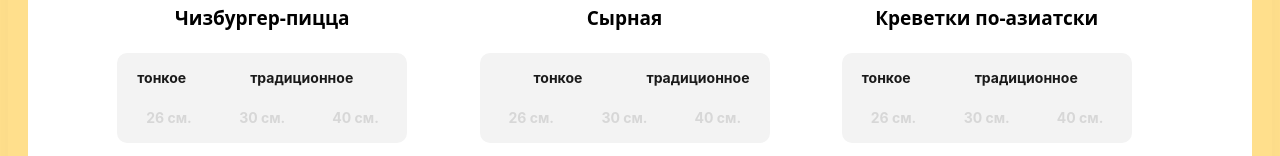
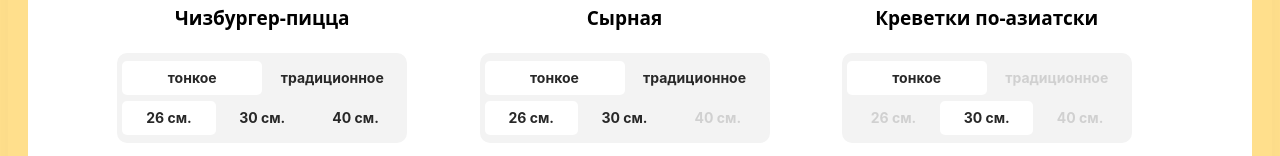
Before and after one commit to AndreyDmitriew/ReactPizza, a React (Vite) app: page / in a window 1280 px wide. Shown: the part 761-917 px from the top of the page. Built offline with nearby package versions, Linux system fonts and the light colour scheme; data requests are answered from the project's data file.

Commit message:
feature: sync between pc

```diff
--- a/db.json
+++ b/db.json
@@ -5,17 +5,17 @@
       "image": "https://imageup.ru/img220/4271686/image-2.jpg",
       "name": "Чизбургер-пицца",
       "dough": "тонкое",
-      "size": "SMALL_PIZZA",
-      "available": ["тонкое", "традиционное", "SMALL_PIZZA", "MIDDLE_PIZZA", "BIG_PIZZA"],
+      "size": 26,
+      "available": ["тонкое", "традиционное", "26", "30", "40"],
       "price": 395
     },
     {
       "id": "b6fcbec0-7994-4355-a01d-524dea6389d4",
       "image": "https://imageup.ru/img281/4271689/image-7.jpg",
       "name": "Сырная",
-      "dough": "традиционное",
-      "size": "SMALL_PIZZA",
-      "available": ["тонкое", "традиционное", "SMALL_PIZZA"],
+      "dough": "тонкое",
+      "size": 26,
+      "available": ["тонкое", "традиционное", "26", "30"],
       "price": 450
     },
     {
@@ -23,8 +23,8 @@
       "image": "https://imageup.ru/img117/4271688/image-6.jpg",
       "name": "Креветки по-азиатски",
       "dough": "тонкое",
-      "size": "MIDDLE_PIZZA",
-      "available": ["тонкое", "MIDDLE_PIZZA"],
+      "size": 30,
+      "available": ["тонкое", "30"],
       "price": 290
     },
     {
@@ -32,8 +32,8 @@
       "image": "https://imageup.ru/img260/4271687/image-5.jpg",
       "name": "Сырный цыпленок",
       "dough": "тонкое",
-      "size": "SMALL_PIZZA",
-      "available": ["тонкое", "традиционное", "SMALL_PIZZA", "MIDDLE_PIZZA", "BIG_PIZZA"],
+      "size": 26,
+      "available": ["тонкое", "традиционное", "26", "30", "40"],
       "price": 385
     },
     {
@@ -41,7 +41,8 @@
       "image": "https://imageup.ru/img220/4271686/image-2.jpg",
       "name": "Чизбургер-пицца",
       "dough": "тонкое",
-      "size": "SMALL_PIZZA",
+      "size": 26,
+      "available": ["тонкое", "традиционное", "26", "30", "40"],
       "price": 395
     },
     {
@@ -49,7 +50,8 @@
       "image": "https://imageup.ru/img281/4271689/image-7.jpg",
       "name": "Сырная",
       "dough": "тонкое",
-      "size": "SMALL_PIZZA",
+      "size": 26,
+      "available": ["тонкое", "традиционное", "26"],
       "price": 450
     },
     {
@@ -57,7 +59,8 @@
       "image": "https://imageup.ru/img117/4271688/image-6.jpg",
       "name": "Креветки по-азиатски",
       "dough": "тонкое",
-      "size": "MIDDLE_PIZZA",
+      "size": 30,
+      "available": ["тонкое", "30"],
       "price": 290
     },
     {
@@ -65,7 +68,8 @@
       "image": "https://imageup.ru/img260/4271687/image-5.jpg",
       "name": "Сырный цыпленок",
       "dough": "тонкое",
-      "size": "SMALL_PIZZA",
+      "size": 26,
+      "available": ["тонкое", "традиционное", "26", "30", "40"],
       "price": 385
     }
   ]
--- a/src/components/contentItem/ContentItem.scss
+++ b/src/components/contentItem/ContentItem.scss
@@ -50,42 +50,55 @@
     user-select: none;
   }
 
-  .form-radio-group .form-radio-group-item:first-child label {
-    border-radius: 6px 0 0 6px;
-  }
-  .form-radio-group .form-radio-group-item:last-child label {
-    //border-radius: 0 6px 6px 0;
-    //border-right: 1px solid #999;
-  }
+  //.form-radio-group .form-radio-group-item:first-child label {
+  //  border-radius: 6px 0 0 6px;
+  //}
+  //.form-radio-group .form-radio-group-item:last-child label {
+  //  //border-radius: 0 6px 6px 0;
+  //  //border-right: 1px solid #999;
+  //}
+  //
+  /* Checked */
+  //.form-radio-group input[type='radio']:checked + label {
+  //  background: $white; //Checked   color
+  //  border-radius: 5px;
+  //  //width: 100%;
+  //  //padding: 0;
+  //  //text-align: center;
+  //}
+  //
+  ///* Hover */
+  //.form-radio-group label:hover {
+  //  color: #665;
+  //}
 
-  /* Checked */
-  .form-radio-group input[type='radio']:checked + label {
-    background: $white; //Checked   color
-    border-radius: 5px;
-    //width: 100%;
-    //padding: 0;
-    //text-align: center;
-  }
-
-  /* Hover */
-  .form-radio-group label:hover {
-    color: #665;
-  }
-
-  /* Disabled */
-  .form-radio-group input[type='radio']:disabled + label {
-    background: #efefef;
-    color: #667;
-  }
+  ///* Disabled */
+  //.form-radio-group input[type='radio']:disabled + label {
+  //  background: #efefef;
+  //  color: #667;
+  //}
 
   .form-radio-group-item {
     display: flex;
     justify-content: center;
     width: 100%;
-    color: $silver-grey;
+    color: $black;
     float: left;
     font-weight: 700;
     font-size: 14px;
+    border-radius: 5px;
+  }
+
+  .form-radio-group-item-checked {
+    @extend .form-radio-group-item;
+    background: $white
+  }
+
+  .form-radio-group-item-unavailable {
+    @extend .form-radio-group-item;
+    color: $disable-grey;
+    //background-color: #d18b8b;
+
   }
 
   //.form-radio-group-label-checked {
--- a/src/components/contentItem/ContentItem.tsx
+++ b/src/components/contentItem/ContentItem.tsx
@@ -1,8 +1,7 @@
-import React, { FC } from 'react';
+import React, {useState, FC, useEffect} from 'react';
 
 import pizza from '../../assets/locale/pizza.svg';
-import { PizzaType } from '../../ts/types/types';
-import './ContentItem.scss';
+import {PizzaType} from '../../ts/types/types';
 import {
     BIG_PIZZA,
     CURRENCY,
@@ -12,7 +11,9 @@ import {
     TRADITIONAL,
     UNIT_OF_MEASUREMENT,
 } from '../../constants/constants';
-import { Button } from '../../../src/components/button/Button';
+
+import {Button} from '../../../src/components/button/Button';
+import './ContentItem.scss';
 
 export const ContentItem: FC<PizzaType> = ({
      id,
@@ -23,94 +24,156 @@ export const ContentItem: FC<PizzaType> = ({
      available,
      price,
  }) => {
-  console.log(dough, 'doug');
 
-  const type =
-    dough === 'тонкое'
-      ? 'form-radio-group-item-checked'
-      : 'form-radio-group-item';
+  const [parameters, setParameters] = useState({
+    id,
+    image,
+    name,
+    dough,
+    size,
+    available,
+    price
+  });
+
+    const pizzaTypes = [THIN, TRADITIONAL];
+    const pizzaSizes = [SMALL_PIZZA, MIDDLE_PIZZA, BIG_PIZZA];
+
+    useEffect(() => {
+      console.log(parameters, 'parameters')
+    },[parameters])
+
+    const changeParameter = (type ,  isTypeAvailable, pizzaType): void => {
+      setParameters({ ...parameters, dough: pizzaType })
+    }
+
+    const pizzaType = () => {
+      return pizzaTypes.map((pizzaType, index) => {
+        const idIndex = `radio-${index + 1}`
+        const isItemCheck = pizzaType === dough
+        const isTypeAvailable = !!available.find((el) => el === pizzaType)
+        const containerStyle = isItemCheck ? 'form-radio-group-item-checked' : !isTypeAvailable ? 'form-radio-group-item-unavailable' : 'form-radio-group-item';
+
+        return (
+            <div className={containerStyle} key={pizzaType} onClick={() => changeParameter('dough' ,isTypeAvailable, pizzaType )}>
+              <input
+                  id={idIndex}
+                  type="radio"
+                  name="dough"
+                  value="1"
+              />
+              <label htmlFor={idIndex}>
+                {pizzaType}
+              </label>
+            </div>
+        )
+      })
+    }
+
+
+    const pizzaSize = () => {
+        return pizzaSizes.map((pizzaSize, index) => {
+          const idIndex = `radio-${index + 1}`
+          const isItemCheck = pizzaSize === size
+          const isSizeAvailable = !!available.find((el) => +el === pizzaSize)
+          const containerStyle = isItemCheck ? 'form-radio-group-item-checked' : !isSizeAvailable ? 'form-radio-group-item-unavailable' : 'form-radio-group-item';
+
+            return (
+                <div className={containerStyle} key={pizzaSize} onClick={() => console.log('Size click!')} >
+                    <input id={idIndex} type="radio" name="radio" value={size}  disabled={!isSizeAvailable}  />
+                    <label htmlFor={idIndex} className="unit-of-measurement">
+                        {pizzaSize} {UNIT_OF_MEASUREMENT}
+                    </label>
+                </div>
+            )
+        })
+    }
 
     return (
         <article className="content-item-container">
-      <img className="pizza" alt="Pizza" src={image} />
+            <img className="pizza" alt="Pizza" src={image}/>
             <h3 className="item-name">{name}</h3>
 
             <div className="toggle-set">
                 <div className="form-radio-group">
                     {/*<div className="form-radio-group-item">*/}
 
-          <div
-            className={
-              dough === 'тонкое'
-                ? 'form-radio-group-item-checked'
-                : 'form-radio-group-item'
-            }
-          >
-            <input
-              id="radio-1"
-              type="radio"
-              name="dough"
-              value="1"
-              checked={dough === 'тонкое'}
-            />
-            <label
-              className={
-                dough === 'тонкое'
-                  ? 'form-radio-group-label-checked'
-                  : 'form-radio-group-label'
-              }
-              htmlFor="radio-1"
-            >
-              {THIN}
-            </label>
+                    {/*<div*/}
+                    {/*    className={*/}
+                    {/*        dough === 'тонкое'*/}
+                    {/*            ? 'form-radio-group-item-checked'*/}
+                    {/*            : 'form-radio-group-item'*/}
+                    {/*    }*/}
+                    {/*>*/}
+                    {/*    <input*/}
+                    {/*        id="radio-1"*/}
+                    {/*        type="radio"*/}
+                    {/*        name="dough"*/}
+                    {/*        value="1"*/}
+                    {/*        checked={dough === 'тонкое'}*/}
+                    {/*    />*/}
+                    {/*    <label*/}
+                    {/*        className={*/}
+                    {/*            dough === 'тонкое'*/}
+                    {/*                ? 'form-radio-group-label-checked'*/}
+                    {/*                : 'form-radio-group-label'*/}
+                    {/*        }*/}
+                    {/*        htmlFor="radio-1"*/}
+                    {/*    >*/}
+                    {/*        {THIN}*/}
+                    {/*    </label>*/}
+                    {/*</div>*/}
+
+                {/*    <div*/}
+                {/*        className={*/}
+                {/*            dough === 'традиционное'*/}
+                {/*                ? 'form-radio-group-item-checked'*/}
+                {/*                : 'form-radio-group-item'*/}
+                {/*        }*/}
+                {/*    >*/}
+                {/*        <input*/}
+                {/*            id="radio-2"*/}
+                {/*            type="radio"*/}
+                {/*            name="dough"*/}
+                {/*            value="2"*/}
+                {/*            checked={dough === 'традиционное'}*/}
+                {/*        />*/}
+                {/*        <label*/}
+                {/*            className={*/}
+                {/*                dough === 'традиционное'*/}
+                {/*                    ? 'form-radio-group-label-checked'*/}
+                {/*                    : 'form-radio-group-label'*/}
+                {/*            }*/}
+                {/*            htmlFor="radio-2"*/}
+                {/*        >*/}
+                {/*            {TRADITIONAL}*/}
+                {/*        </label>*/}
+                {/*    </div>*/}
+                {/*</div>*/}
+
+                  {pizzaType()}
+
                 </div>
+                <div className="form-radio-group">
+                    {/*<div className="form-radio-group-item">*/}
+                    {/*    <input id="radio-3" type="radio" name="radio" value="3" checked/>*/}
+                    {/*    <label htmlFor="radio-3" className="unit-of-measurement">*/}
+                    {/*        {SMALL_PIZZA} {UNIT_OF_MEASUREMENT}*/}
+                    {/*    </label>*/}
+                    {/*</div>*/}
+                    {/*<div className="form-radio-group-item">*/}
+                    {/*    <input id="radio-4" type="radio" name="radio" value="4"/>*/}
+                    {/*    <label htmlFor="radio-4">*/}
+                    {/*        {MIDDLE_PIZZA} {UNIT_OF_MEASUREMENT}*/}
+                    {/*    </label>*/}
+                    {/*</div>*/}
+                    {/*<div className="form-radio-group-item">*/}
+                    {/*    <input id="radio-5" type="radio" name="radio" value="5"/>*/}
+                    {/*    <label htmlFor="radio-5">*/}
+                    {/*        {BIG_PIZZA} {UNIT_OF_MEASUREMENT}*/}
+                    {/*    </label>*/}
+                    {/*</div>*/}
 
-          <div
-            className={
-              dough === 'традиционное'
-                ? 'form-radio-group-item-checked'
-                : 'form-radio-group-item'
-            }
-          >
-            <input
-              id="radio-2"
-              type="radio"
-              name="dough"
-              value="2"
-              checked={dough === 'традиционное'}
-            />
-            <label
-              className={
-                dough === 'традиционное'
-                  ? 'form-radio-group-label-checked'
-                  : 'form-radio-group-label'
-              }
-              htmlFor="radio-2"
-            >
-              {TRADITIONAL}
-            </label>
-          </div>
-        </div>
-
-        <div className="form-radio-group">
-          <div className="form-radio-group-item">
-            <input id="radio-3" type="radio" name="radio" value="3" checked />
-            <label htmlFor="radio-3" className="unit-of-measurement">
-              {SMALL_PIZZA} {UNIT_OF_MEASUREMENT}
-            </label>
-          </div>
-          <div className="form-radio-group-item">
-            <input id="radio-4" type="radio" name="radio" value="4" />
-            <label htmlFor="radio-4">
-              {MIDDLE_PIZZA} {UNIT_OF_MEASUREMENT}
-            </label>
-          </div>
-          <div className="form-radio-group-item">
-            <input id="radio-5" type="radio" name="radio" value="5" />
-            <label htmlFor="radio-5">
-              {BIG_PIZZA} {UNIT_OF_MEASUREMENT}
-            </label>
-          </div>
+                  {pizzaSize()}
                 </div>
             </div>
 
@@ -119,7 +182,7 @@ export const ContentItem: FC<PizzaType> = ({
                     от {price}
                     {CURRENCY}
                 </p>
-        <Button type={'added'} />
+                <Button type={'added'}/>
             </div>
         </article>
     );
--- a/src/components/main/Main.tsx
+++ b/src/components/main/Main.tsx
@@ -18,9 +18,11 @@ export const Main = () => {
       <h3>Все пиццы</h3>
       <section className="main-content">
         {pizzas?.map((el: PizzaType) => {
+
           return (
             <ContentItem
               key={el.id}
+              id={el.id}
               image={el.image}
               name={el.name}
               dough={el.dough}
--- a/src/styles/colors.scss
+++ b/src/styles/colors.scss
@@ -6,4 +6,5 @@ $light-grey: #e4e6ea;
 $lighter-grey: #f3f3f3;
 $silver-grey: #d7d7d7;
 $middle-grey: #8d8d8d;
+$disable-grey: #d0d0d0;
 $light-black: #2c2c2c;
```
Lines whose indentation alone changed are shown as unchanged.
